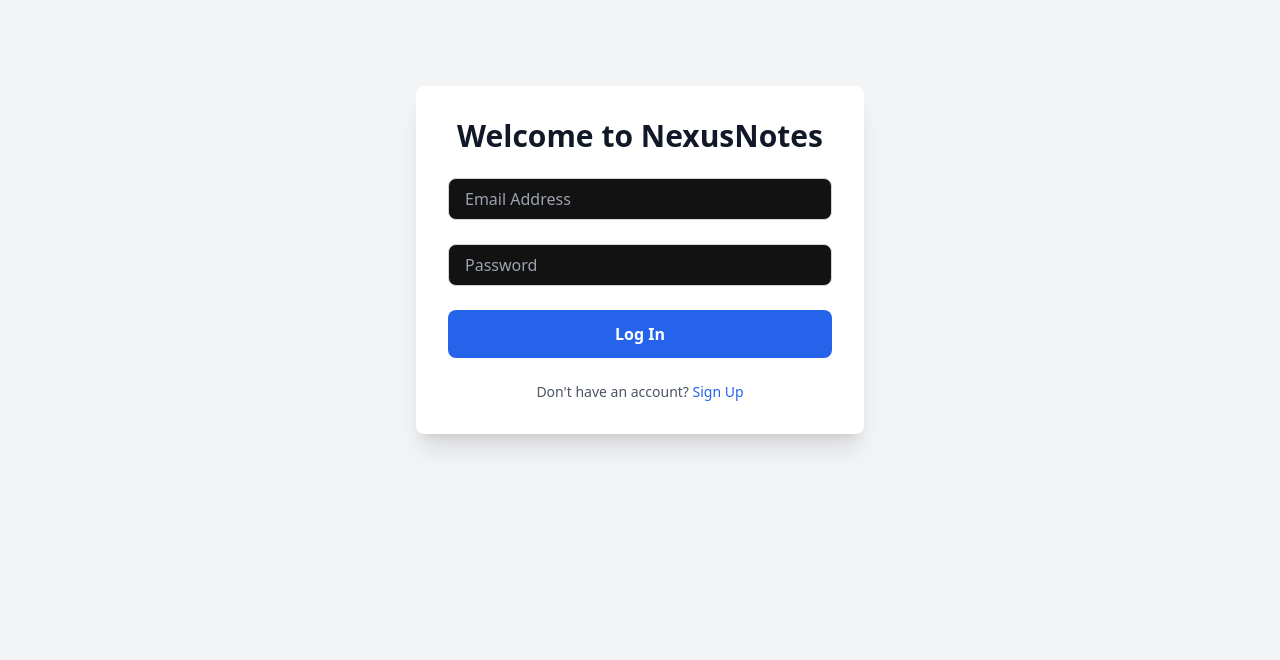
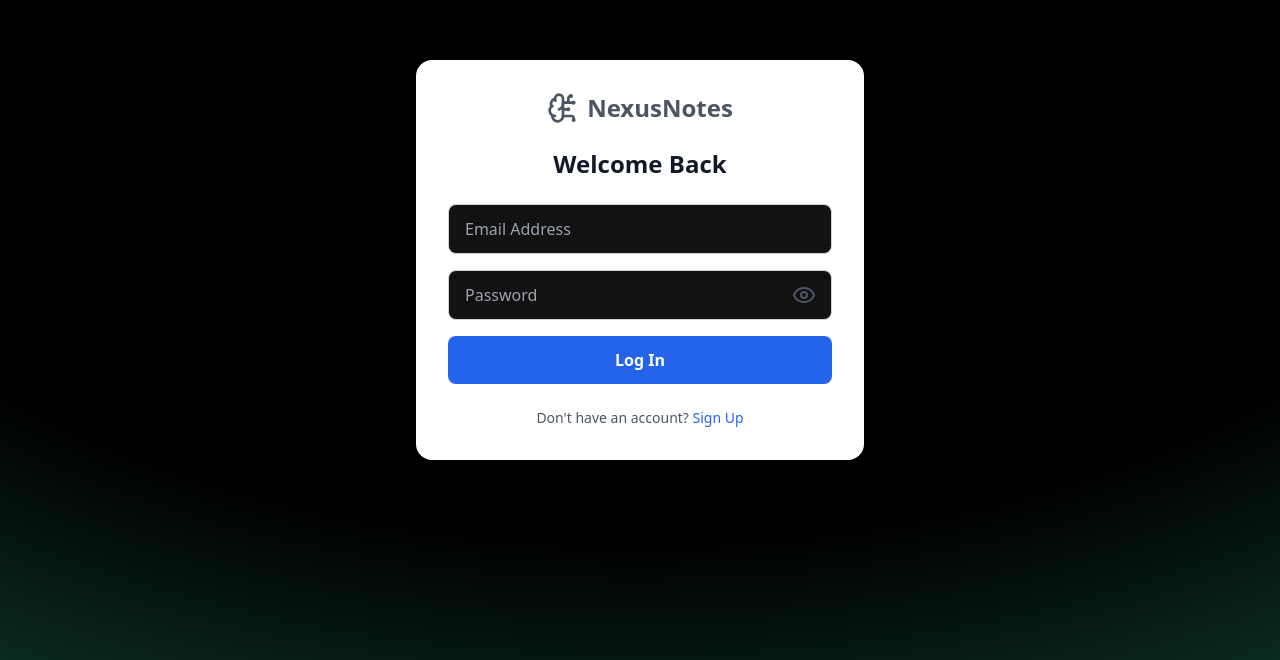
Before and after one commit to Vitalisn4/plp-capstone-note-taking-app-project, a React (Vite) app in the folder frontend/: page /login in a window 1280 px wide. Shown: the part 140-800 px from the top of the page. Built offline with nearby package versions, Linux system fonts and the light colour scheme; no server answers.

Commit message:
feat(auth): enhance Login page UI and usability
- Aligns page style with the global application theme.
- Implements a password visibility toggle to improve user experience
  and reduce login errors.
- Adds a branded header with a logo that links back to the landing
  page for consistent navigation.

```diff
--- a/frontend/src/pages/LoginPage.jsx
+++ b/frontend/src/pages/LoginPage.jsx
@@ -1,18 +1,22 @@
-// src/pages/LoginPage.jsx
 import { useState } from "react";
 import { Link, useNavigate } from "react-router";
+import { Eye, EyeOff, BrainCircuit } from "lucide-react";
 import useAuthStore from "../store/authStore";
 import api from "../lib/axios";
 import toast from "react-hot-toast";
 
 const LoginPage = () => {
+  // State for form data, loading, and password visibility
   const [formData, setFormData] = useState({ email: "", password: "" });
   const [loading, setLoading] = useState(false);
+  const [showPassword, setShowPassword] = useState(false);
+
   const navigate = useNavigate();
   const { login } = useAuthStore();
 
   const handleChange = (e) =>
     setFormData({ ...formData, [e.target.name]: e.target.value });
+  const togglePasswordVisibility = () => setShowPassword(!showPassword);
 
   const handleSubmit = async (e) => {
     e.preventDefault();
@@ -21,7 +25,7 @@ const LoginPage = () => {
       const { data } = await api.post("/users/login", formData);
       login(data);
       toast.success("Welcome back!");
-      navigate("/app"); // Redirect to the main app dashboard
+      navigate("/app");
     } catch (error) {
       toast.error(error.response?.data?.message || "Login failed");
     } finally {
@@ -30,28 +34,51 @@ const LoginPage = () => {
   };
 
   return (
-    <div className="flex items-center justify-center min-h-screen bg-gray-100">
-      <div className="w-full max-w-md p-8 space-y-6 bg-white rounded-lg shadow-xl">
-        <h2 className="text-3xl font-bold text-center text-gray-900">
-          Welcome to NexusNotes
+    // We removed bg-gray-100 to inherit the global background from App.jsx
+    <div className="flex items-center justify-center min-h-screen px-4">
+      <div className="w-full max-w-md p-8 space-y-6 bg-white rounded-2xl shadow-xl">
+        {/* --- NEW: Logo and link back to landing page --- */}
+        <Link
+          to="/"
+          className="flex items-center justify-center space-x-2 text-gray-600 hover:text-blue-600 transition-colors"
+        >
+          <BrainCircuit className="h-8 w-8" />
+          <span className="text-2xl font-bold">NexusNotes</span>
+        </Link>
+
+        <h2 className="text-2xl font-bold text-center text-gray-900">
+          Welcome Back
         </h2>
-        <form onSubmit={handleSubmit} className="space-y-6">
+
+        <form onSubmit={handleSubmit} className="space-y-4">
           <input
             type="email"
             name="email"
             placeholder="Email Address"
             required
             onChange={handleChange}
-            className="w-full px-4 py-2 border border-gray-300 rounded-lg focus:outline-none focus:ring-2 focus:ring-blue-500"
+            className="w-full px-4 py-3 border border-gray-300 rounded-lg focus:outline-none focus:ring-2 focus:ring-blue-500"
           />
+
+          {/* --- NEW: Password input with visibility toggle --- */}
+          <div className="relative">
             <input
-            type="password"
+              type={showPassword ? "text" : "password"}
               name="password"
               placeholder="Password"
               required
               onChange={handleChange}
-            className="w-full px-4 py-2 border border-gray-300 rounded-lg focus:outline-none focus:ring-2 focus:ring-blue-500"
+              className="w-full px-4 py-3 border border-gray-300 rounded-lg focus:outline-none focus:ring-2 focus:ring-blue-500"
             />
+            <button
+              type="button"
+              onClick={togglePasswordVisibility}
+              className="absolute inset-y-0 right-0 flex items-center px-4 text-gray-600"
+            >
+              {showPassword ? <EyeOff /> : <Eye />}
+            </button>
+          </div>
+
           <button
             type="submit"
             disabled={loading}
@@ -60,6 +87,7 @@ const LoginPage = () => {
             {loading ? "Logging In..." : "Log In"}
           </button>
         </form>
+
         <p className="text-sm text-center text-gray-600">
           Don't have an account?{" "}
           <Link
```
Lines whose indentation alone changed are shown as unchanged.
